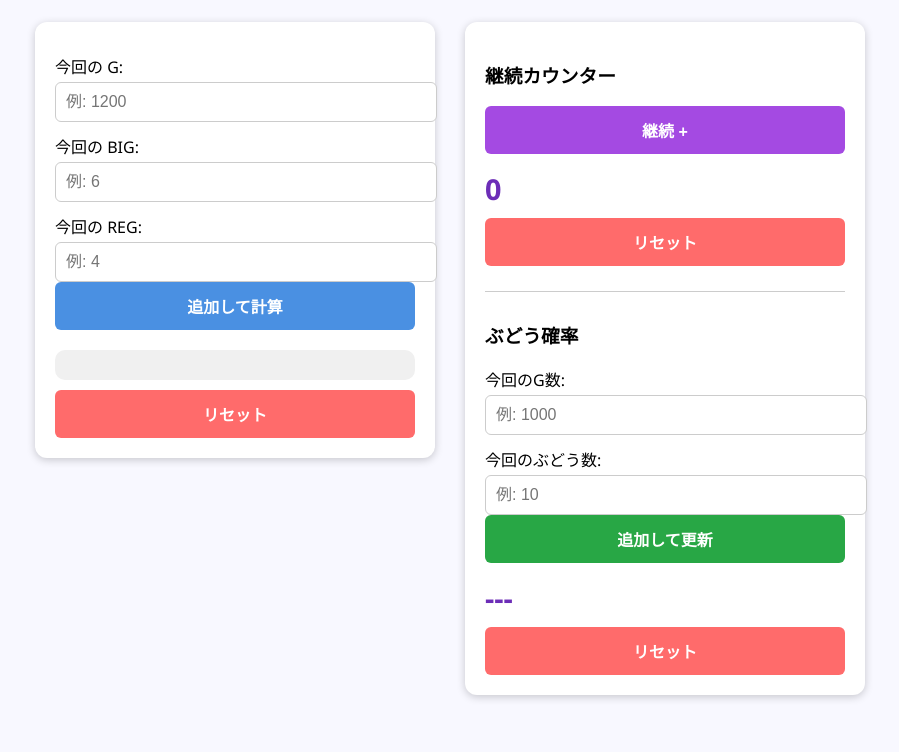
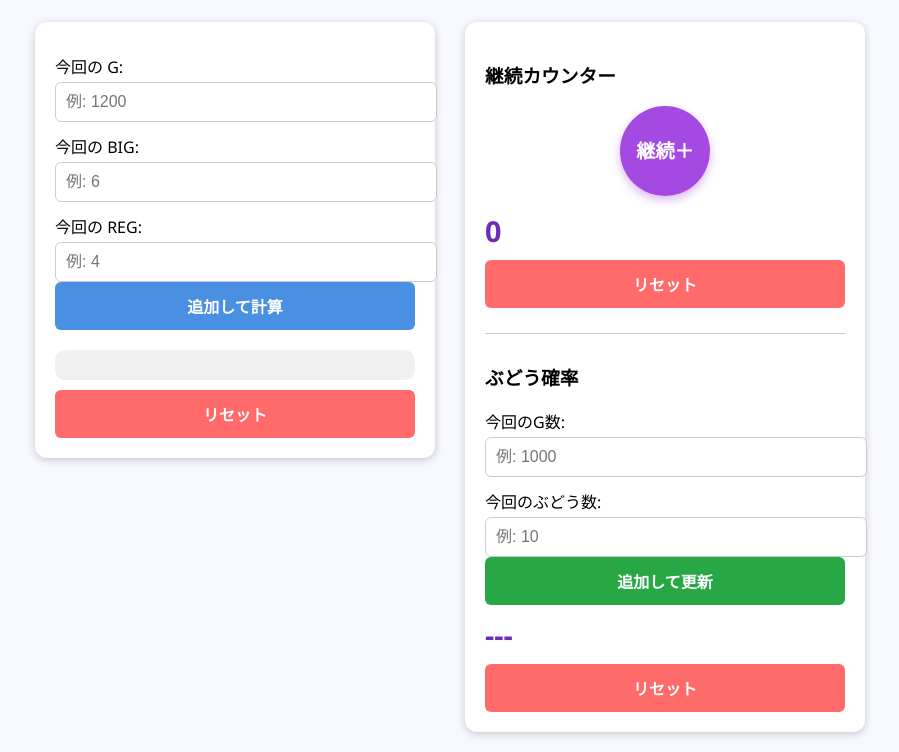
Before and after one commit to gamecre1105/count, a plain HTML site: page index.html in a window 1280 px wide. Shown: the part 61-813 px from the top of the page, without its empty margins (190-1089 px from the left). Drawn offline with Linux system fonts and the light colour scheme.

Commit message:
first commit

```diff
--- a/index.html
+++ b/index.html
@@ -17,7 +17,6 @@
     margin-bottom: 25px;
   }
 
-  /* 横並び（PC） */
   .main {
     display: flex;
     justify-content: center;
@@ -26,7 +25,6 @@
     flex-wrap: wrap;
   }
 
-  /* 共通カードデザイン */
   .container, .side {
     background: #fff;
     padding: 20px;
@@ -66,15 +64,36 @@
   }
 
   .btn-blue { background: #4a90e2; color: white; }
-  .btn-purple { background: #a44ae2; color: white; }
   .btn-green { background: #28a745; color: white; }
   .btn-red { background: #ff6b6b; color: white; margin-top: 10px; }
+
+  /* 🌟 丸型 継続ボタン */
+  .btn-circle {
+    background: #a44ae2;
+    color: #fff;
+    width: 90px;
+    height: 90px;
+    border-radius: 50%;
+    font-size: 1.2em;
+    font-weight: bold;
+    line-height: 1.1;
+    margin: 15px auto;
+    display: flex;
+    align-items: center;
+    justify-content: center;
+    transition: 0.25s;
+    box-shadow: 0 4px 10px rgba(164,74,226,0.4);
+  }
+  .btn-circle:hover {
+    background: #8b38c7;
+    transform: scale(1.08);
+  }
 
   .count {
     font-size: 1.8em;
     font-weight: bold;
     color: #6c2db7;
-    margin-top: 15px;
+    margin-top: 10px;
   }
 
   .result {
@@ -98,7 +117,7 @@
     border-top: 1px solid #ccc;
   }
 
-  /* --- スマホ対応（768px以下） --- */
+  /* スマホ対応 */
   @media (max-width: 768px) {
     body {
       margin: 10px;
@@ -119,6 +138,11 @@
     button {
       font-size: 1.1em;
       padding: 10px;
+    }
+    .btn-circle {
+      width: 80px;
+      height: 80px;
+      font-size: 1.1em;
     }
     input {
       font-size: 1em;
@@ -151,7 +175,7 @@
     <!-- 右：継続ボタン＋ぶどう確率 -->
     <div class="side">
       <h3>継続カウンター</h3>
-      <button class="btn-purple" onclick="addContinue()">継続 +</button>
+      <button class="btn-circle" onclick="addContinue()">継続＋</button>
       <div class="count" id="continueCount">0</div>
       <button class="btn-red" onclick="resetContinue()">リセット</button>
 
```
